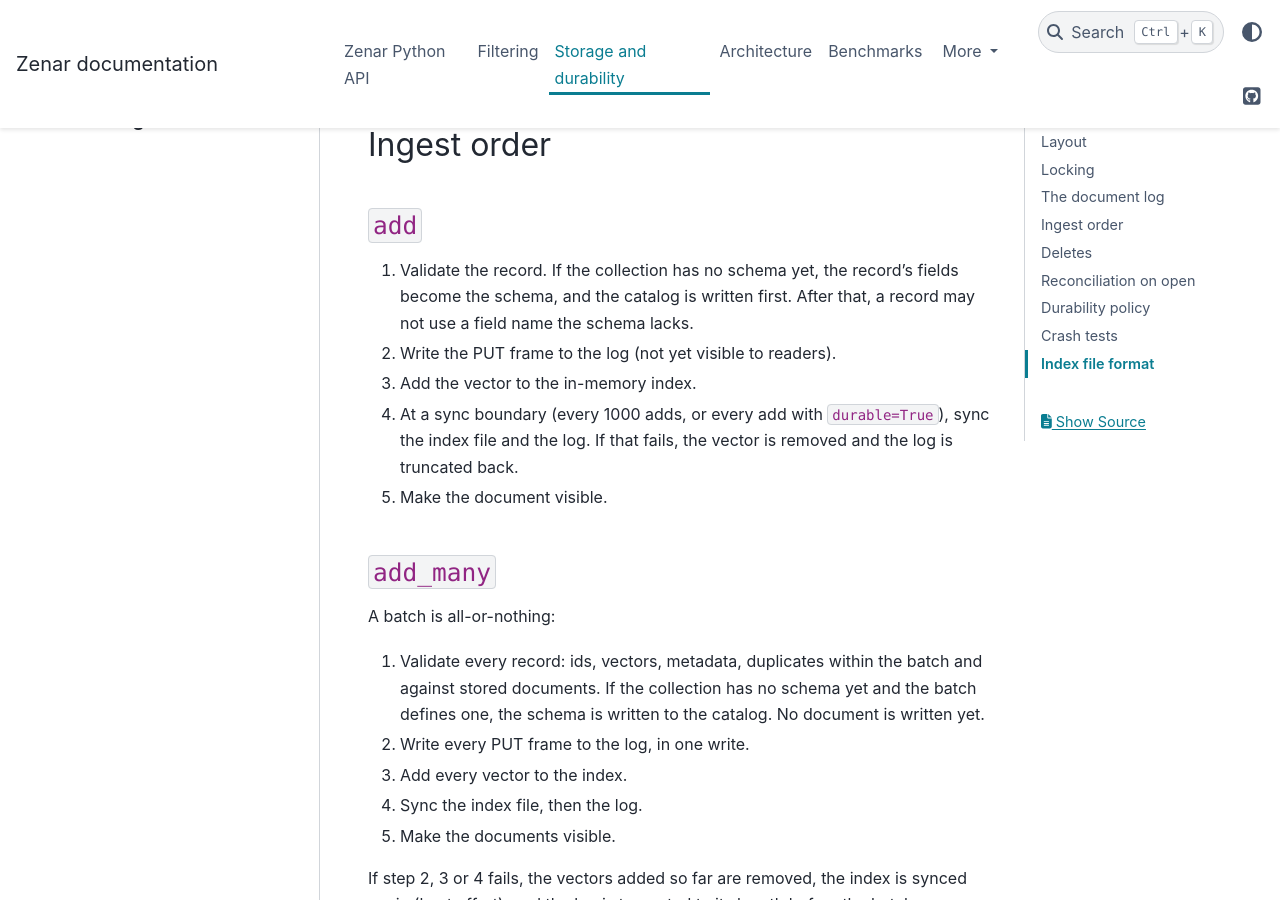
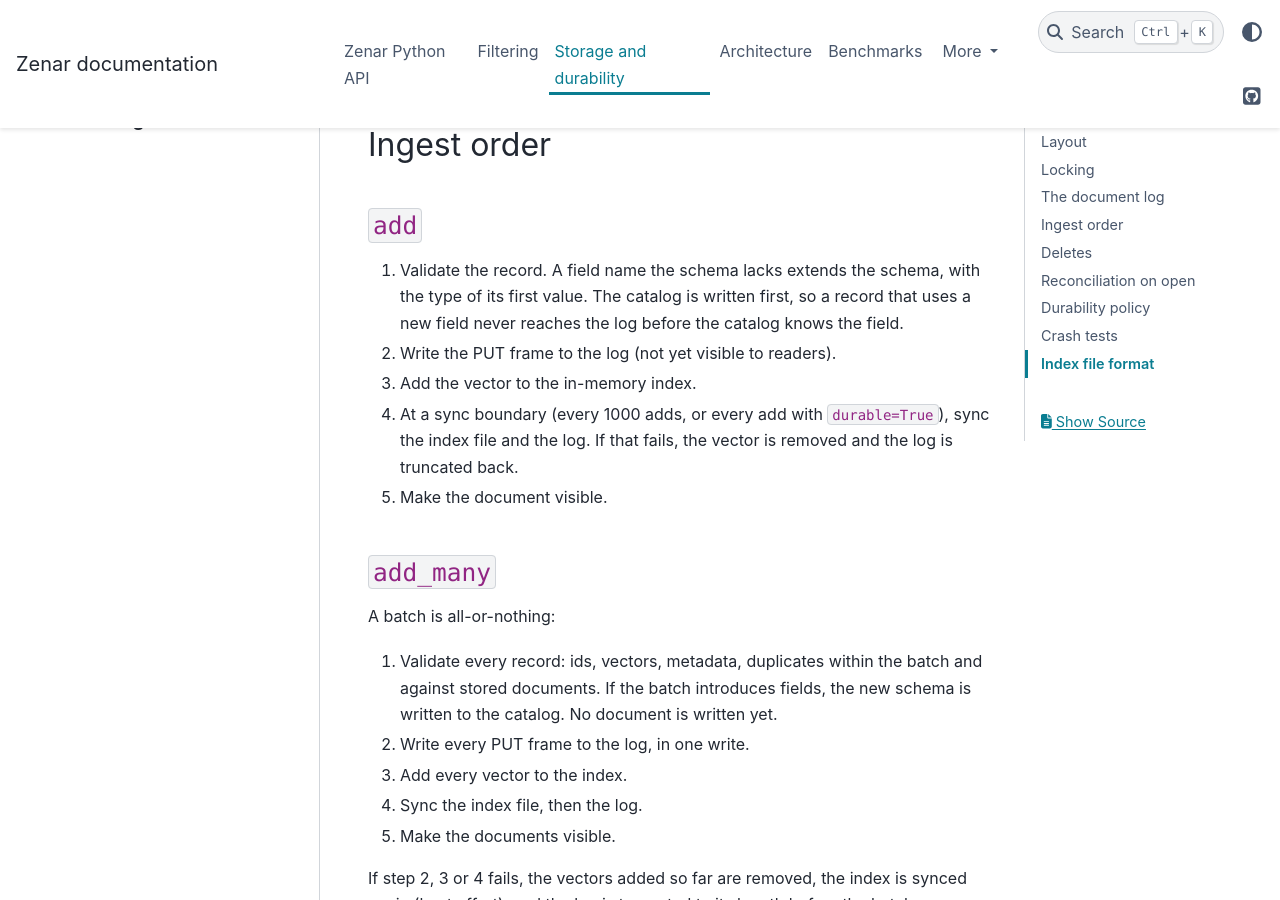
Before and after one commit to DonyNurArifR/zenar, a Sphinx documentation site: the page built from docs/STORAGE.md, in a window 1280 px wide and 900 px high, scrolled down 1588 px. Built offline with Sphinx 7.4.7 and the PyData theme 0.15.4, drawn with Linux system fonts in a browser that asks for light colours.

Commit message:
Let a new metadata field extend the schema
A field name the schema lacks is added with the type of its first value. A field keeps
its type; a later value of another type is rejected. The schema is still written to the
catalog before a record that uses it reaches the log. The rules in STORAGE, ARCHITECTURE
and the API reference are updated to match.

```diff
--- a/docs/STORAGE.md
+++ b/docs/STORAGE.md
@@ -48,8 +48,8 @@ open. Drop the handle first, then drop the collection.
 
 ### `add`
 
-1. Validate the record. If the collection has no schema yet, the record's fields become the schema, and the catalog is
-   written first. After that, a record may not use a field name the schema lacks.
+1. Validate the record. A field name the schema lacks extends the schema, with the type of its first value. The catalog
+   is written first, so a record that uses a new field never reaches the log before the catalog knows the field.
 2. Write the PUT frame to the log (not yet visible to readers).
 3. Add the vector to the in-memory index.
 4. At a sync boundary (every 1000 adds, or every add with `durable=True`), sync the index file and the log. If that
@@ -61,8 +61,7 @@ open. Drop the handle first, then drop the collection.
 A batch is all-or-nothing:
 
 1. Validate every record: ids, vectors, metadata, duplicates within the batch and against stored documents.
-   If the collection has no schema yet and the batch defines one, the schema is written to the catalog. No document is
-   written yet.
+   If the batch introduces fields, the new schema is written to the catalog. No document is written yet.
 2. Write every PUT frame to the log, in one write.
 3. Add every vector to the index.
 4. Sync the index file, then the log.
```
Also changed, not shown: CHANGELOG.md (+2 -0 lines), docs/API.md (+3 -3 lines), docs/ARCHITECTURE.md (+2 -2 lines), 2 other files.
